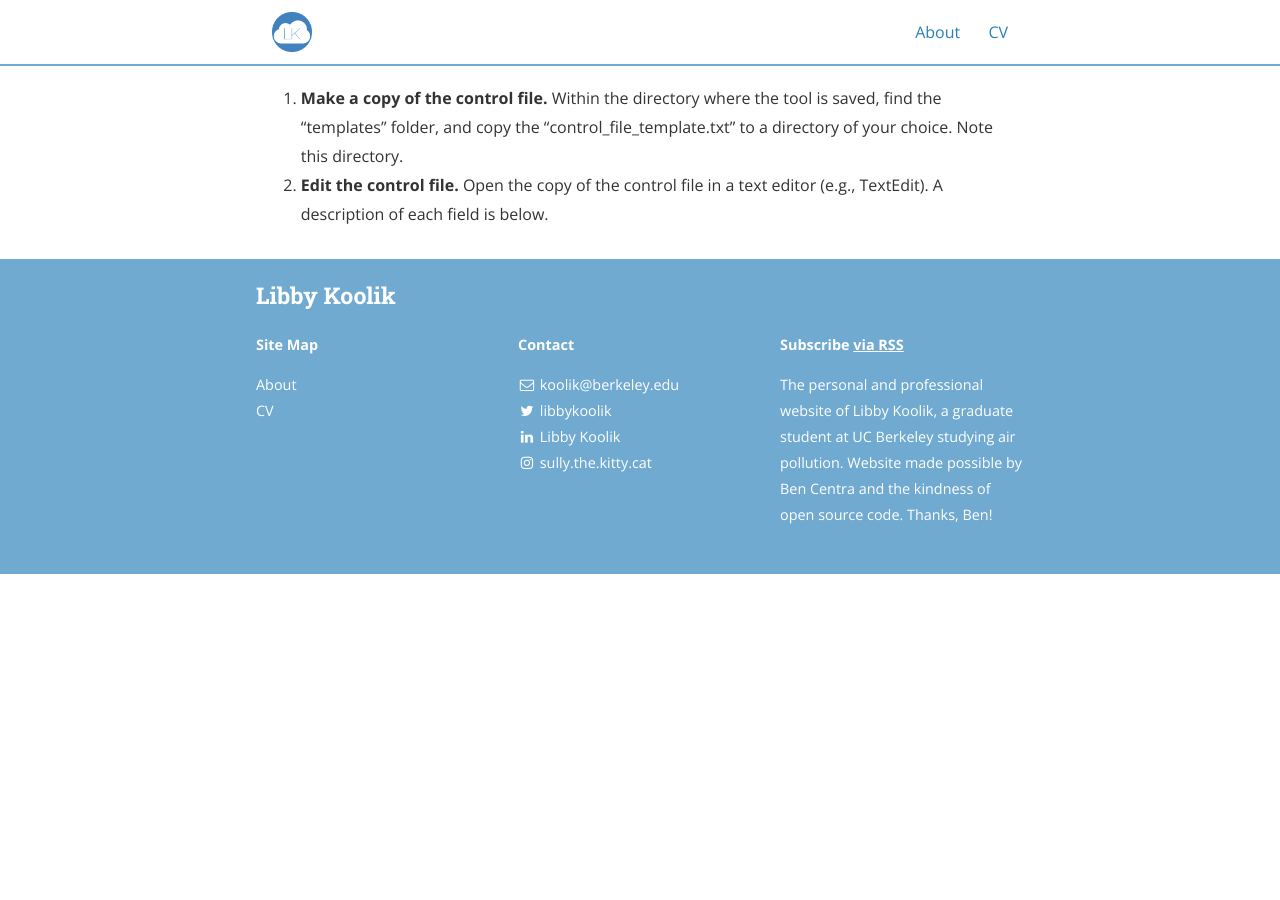
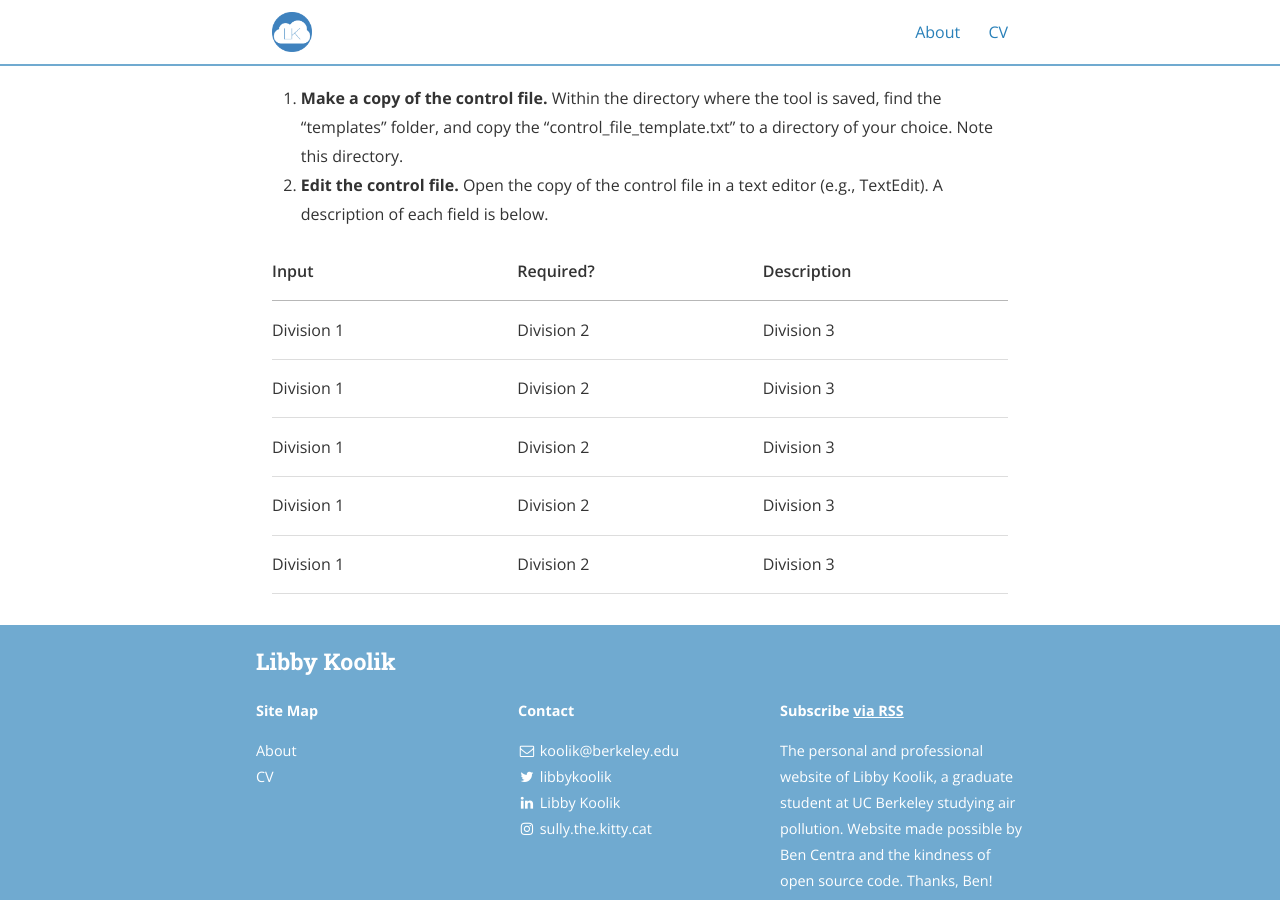
Before and after one commit to lkoolik/lkoolik.github.io, a Jekyll site: the page built from isrm.md, in a window 1280 px wide and 900 px high, scrolled down 6466 px. Built offline with Jekyll 4.4.1, drawn with Linux system fonts in a browser that asks for light colours; nearby versions of some CDN libraries; before the commit the page ends 7040 px from its top, so only the background shows below that.

Commit message:
Update isrm.md

```diff
--- a/isrm.md
+++ b/isrm.md
@@ -150,3 +150,23 @@ The control file is the central input file for directing your tool run.
 
 1. **Make a copy of the control file.** Within the directory where the tool is saved, find the "templates" folder, and copy the "control_file_template.txt" to a directory of your choice. Note this directory.
 2. **Edit the control file.** Open the copy of the control file in a text editor (e.g., TextEdit). A description of each field is below.
+
+ <table cellspacing="0" cellpadding="0">
+  <tr>
+    <th>Input</th><th>Required?</th><th>Description</th>
+  </tr>
+  <tr>
+    <td>Division 1</td><td>Division 2</td><td>Division 3</td>
+  </tr>
+  <tr class="even">
+    <td>Division 1</td><td>Division 2</td><td>Division 3</td>
+  </tr>
+  <tr>
+    <td>Division 1</td><td>Division 2</td><td>Division 3</td>
+  </tr>
+  <tr>
+    <td>Division 1</td><td>Division 2</td><td>Division 3</td>
+  </tr>
+  <tr>
+    <td>Division 1</td><td>Division 2</td><td>Division 3</td>
+  </tr>
```
